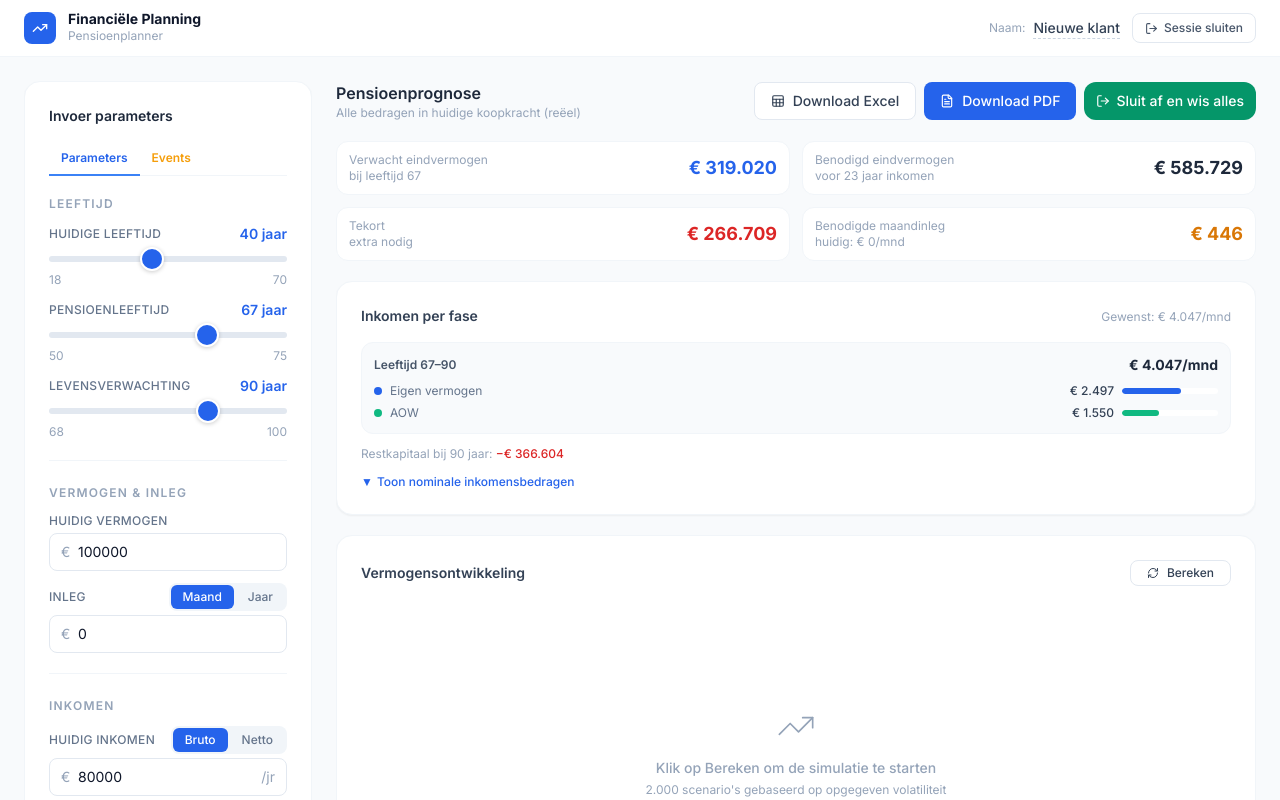
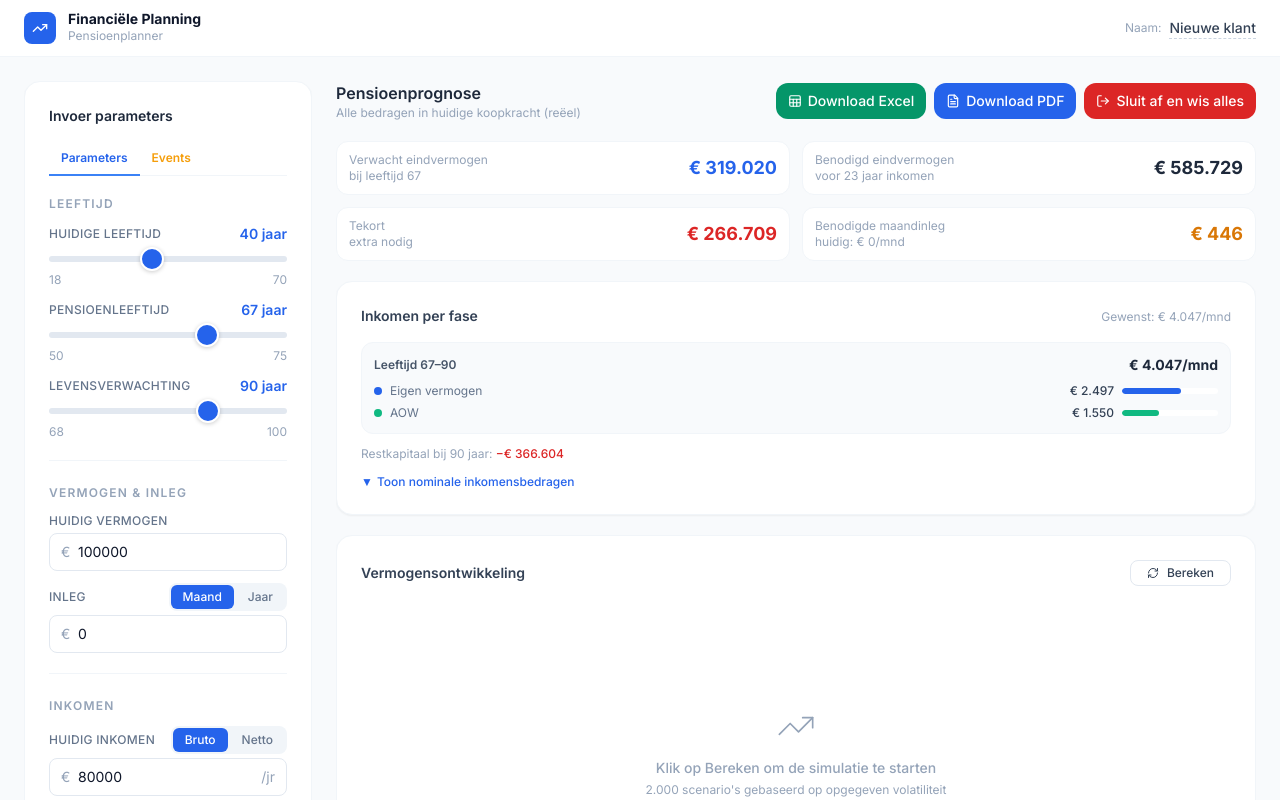
Before and after one commit to hendrik-titolab/financieel-onafhankelijk, a React (Vite) app: page / in a window 1280 px wide. Shown: the top 800 px of the page. Built offline with nearby package versions, Linux system fonts and the light colour scheme.

Commit message:
Buttons: Sessie sluiten uit header verwijderd, Excel groen, PDF blauw, Sluit af rood

```diff
--- a/src/App.tsx
+++ b/src/App.tsx
@@ -1,5 +1,5 @@
 import { useState, useCallback } from 'react'
-import { TrendingUp, LogOut, CheckCircle } from 'lucide-react'
+import { TrendingUp, CheckCircle } from 'lucide-react'
 import { PensionPlanner } from './components/PensionPlanner'
 
 export default function App() {
@@ -61,8 +61,6 @@ export default function App() {
             )}
           </div>
 
-          {/* "Sessie sluiten" button — triggers export+wipe in the planner */}
-          <CloseSessionButton onClose={closeSession} />
         </div>
       </header>
 
@@ -77,39 +75,3 @@ export default function App() {
     </div>
   )
 }
-
-// Separate component so it can hold its own "confirm" state
-function CloseSessionButton({ onClose }: { onClose: () => void }) {
-  const [confirming, setConfirming] = useState(false)
-
-  if (confirming) {
-    return (
-      <div className="flex items-center gap-1">
-        <span className="text-xs text-slate-500 hidden sm:inline">Wissen?</span>
-        <button
-          onClick={() => { setConfirming(false); onClose(); }}
-          className="px-2.5 py-1.5 text-xs font-semibold bg-red-500 text-white rounded-lg hover:bg-red-600 transition-colors"
-        >
-          Ja, wis
-        </button>
-        <button
-          onClick={() => setConfirming(false)}
-          className="px-2.5 py-1.5 text-xs text-slate-500 hover:text-slate-700 rounded-lg hover:bg-slate-100 transition-colors"
-        >
-          Annuleer
-        </button>
-      </div>
-    )
-  }
-
-  return (
-    <button
-      onClick={() => setConfirming(true)}
-      className="flex items-center gap-1.5 px-3 py-1.5 text-xs font-medium text-slate-600 hover:text-red-600 hover:bg-red-50 rounded-lg border border-slate-200 transition-colors"
-      title="Sessie afsluiten en alle invoer wissen"
-    >
-      <LogOut size={13} />
-      <span className="hidden sm:inline">Sessie sluiten</span>
-    </button>
-  )
-}
--- a/src/components/PensionPlanner/ResultsPanel.tsx
+++ b/src/components/PensionPlanner/ResultsPanel.tsx
@@ -135,19 +135,21 @@ export function ResultsPanel({ inputs, result, mc, isCalculating, onRunMonteCarl
           <p className="text-xs text-slate-400">Alle bedragen in huidige koopkracht (reëel)</p>
         </div>
         <div className="flex flex-wrap gap-2">
-          <button onClick={handleExcel} className="btn-secondary">
+          <button onClick={handleExcel}
+            className="flex items-center gap-1.5 px-3 py-2 text-sm font-medium bg-emerald-600 hover:bg-emerald-700 text-white rounded-xl transition-colors">
             <Sheet size={14} />
             Download Excel
           </button>
-          <button onClick={handlePDF} disabled={isExportingPdf} className="btn-primary">
+          <button onClick={handlePDF} disabled={isExportingPdf}
+            className="flex items-center gap-1.5 px-3 py-2 text-sm font-medium bg-primary-600 hover:bg-primary-700 text-white rounded-xl transition-colors disabled:opacity-60 disabled:cursor-not-allowed">
             <FileText size={14} />
             {isExportingPdf ? 'Laden...' : 'Download PDF'}
           </button>
           <button
             onClick={handleExportAndClose}
             disabled={isClosingSession || isExportingPdf}
-            className="flex items-center gap-1.5 px-3 py-2 text-sm font-medium bg-emerald-600 hover:bg-emerald-700 text-white rounded-xl transition-colors disabled:opacity-60 disabled:cursor-not-allowed"
-            title="Wist alle invoergegevens en start opnieuw"
+            className="flex items-center gap-1.5 px-3 py-2 text-sm font-medium bg-red-600 hover:bg-red-700 text-white rounded-xl transition-colors disabled:opacity-60 disabled:cursor-not-allowed"
+            title="Exporteer en wis alle invoergegevens"
           >
             <LogOut size={14} />
             {isClosingSession ? 'Bezig…' : 'Sluit af en wis alles'}
```
